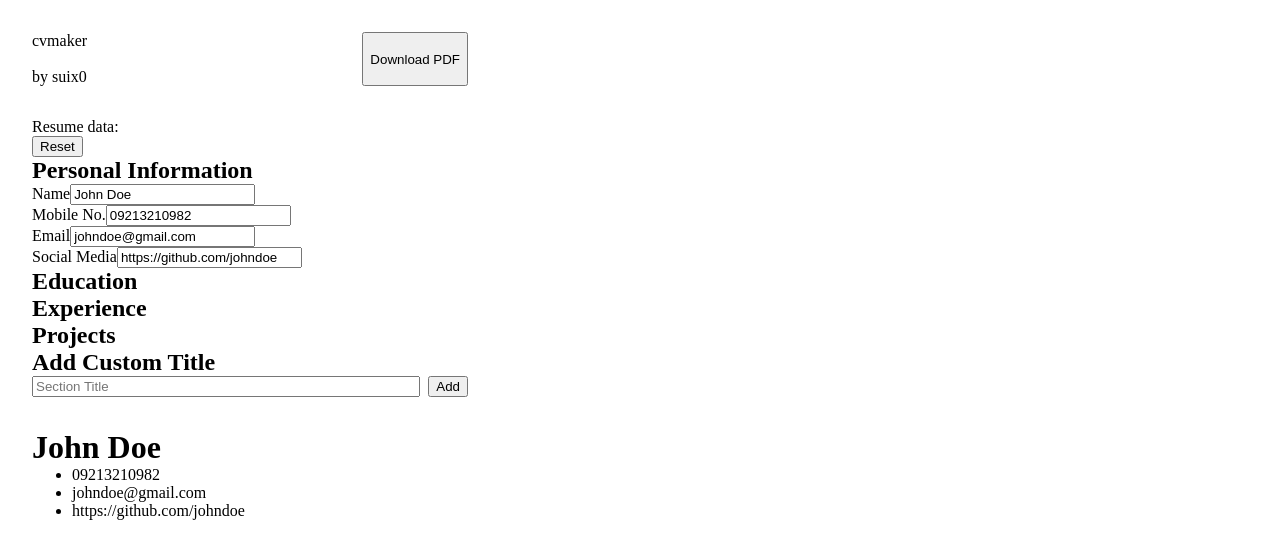
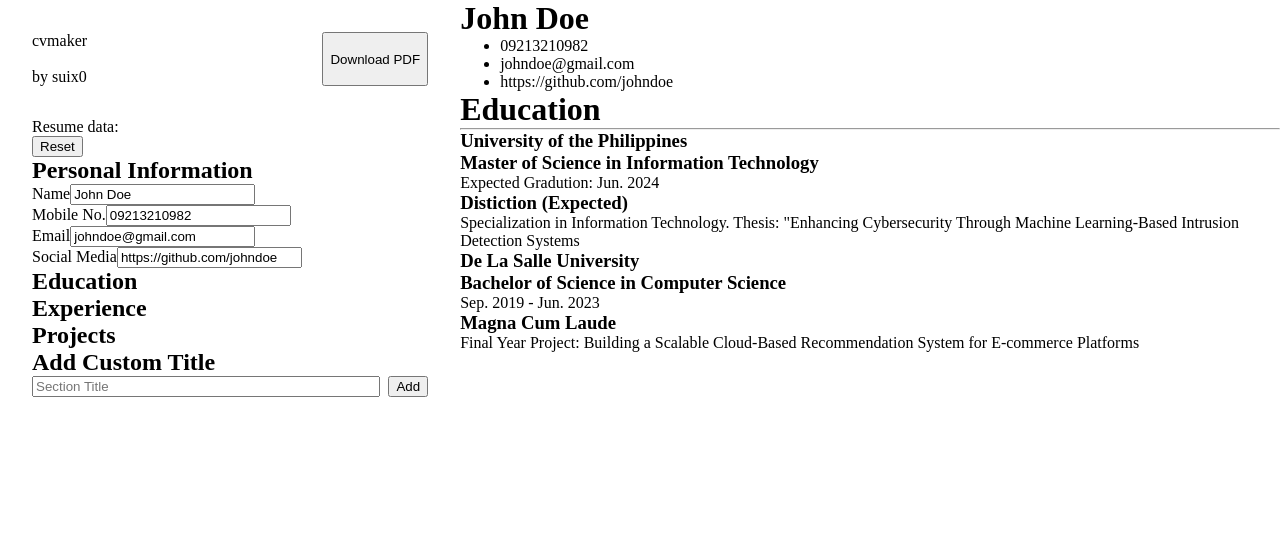
Before and after one commit to suix0/cvmaker, a React (Vite) app: page / in a window 1280 px wide. Shown: the top 558 px of the page. Built offline with nearby package versions, Linux system fonts and the light colour scheme.

Commit message:
edit and add education data reflects in cv display

```diff
--- a/src/App.css
+++ b/src/App.css
@@ -1,3 +1,8 @@
+main {
+  display: flex;
+  justify-content: space-around;
+}
+
 .cvInput {
   display: flex;
   flex-direction: column;
--- a/src/components/CvInput.jsx
+++ b/src/components/CvInput.jsx
@@ -1,14 +1,16 @@
 import { useState } from "react";
 import React from "react";
 import { PersonalInformation, PersonalInformationCvOutput } from "./Personal";
-import { EducationInformation } from "./Education";
+import { EducationInformation, EducationCvDisplay } from "./Education";
 import { ExperienceInformation } from "./Experience";
 import { ProjectsInformation } from "./Projects";
-import { CustomSectionForm } from "./customForm/CustomSectionForm";
+import { CustomSectionForm } from "./forms/CustomSectionForm";
+import educationData from "../data/educationData";
 
 let nextActiveIndex = 4;
 function CvInput() {
   // CV Information States
+  // Personal Information state
   const [personalInfo, setPersonalInfo] = useState({
     name: "John Doe",
     number: "09213210982",
@@ -16,6 +18,11 @@ function CvInput() {
     socialMedia: "https://github.com/johndoe",
   });
   const [customSectionTitle, setTitle] = useState("");
+
+  // Educaton Information state
+  const [initialEducationData, setEducationData] = useState(educationData);
+  const [educationCvDisplay, setEducationDisplay] = useState(educationData);
+  const [activeEdit, setActiveEdit] = useState(null);
 
   // Accordion logic in CV form sections
   const [activeIndex, setActive] = useState(0);
@@ -27,6 +34,15 @@ function CvInput() {
     setPersonalInfo({ ...personalInfo, [name]: value });
   }
 
+  // Education section
+  // Submit handler
+  function educationInfoSubmit(e) {
+    e.preventDefault();
+    setEducationDisplay(initialEducationData);
+    setActiveEdit(null);
+  }
+
+  // Add Custom Section handler
   function handleInputChange(e) {
     setTitle(e.target.value);
   }
@@ -52,6 +68,7 @@ function CvInput() {
   }
 
   return (
+    <main className="main">
       <div className="cvInput">
         <div className="cvInputHeading">
           <div>
@@ -78,6 +95,12 @@ function CvInput() {
           <EducationInformation
             isActive={activeIndex === 1}
             onShow={() => setActive(1)}
+            initialEducationData={initialEducationData}
+            setEducationData={setEducationData}
+            setEducationCvDisplay={setEducationDisplay}
+            submitHandler={educationInfoSubmit}
+            activeEdit={activeEdit}
+            setActiveEdit={setActiveEdit}
           ></EducationInformation>
           <ExperienceInformation
             isActive={activeIndex === 2}
@@ -102,12 +125,18 @@ function CvInput() {
             handleInputChange={handleInputChange}
           ></AddCustomSection>
         </div>
+      </div>
+      <div>
         <div>
           <PersonalInformationCvOutput
             personalInfo={personalInfo}
           ></PersonalInformationCvOutput>
+          <EducationCvDisplay
+            educationInfo={educationCvDisplay}
+          ></EducationCvDisplay>
         </div>
       </div>
+    </main>
   );
 }
 
--- a/src/components/Education.jsx
+++ b/src/components/Education.jsx
@@ -1,9 +1,16 @@
 import { useState } from "react";
 import educationData from "../data/educationData";
 
-function EducationInformation({ isActive, onShow }) {
-  const [activeEdit, setActiveEdit] = useState(null);
-  const [initialEducationData, setEducationData] = useState(educationData);
+function EducationInformation({
+  isActive,
+  onShow,
+  initialEducationData,
+  setEducationData,
+  submitHandler,
+  activeEdit,
+  setActiveEdit,
+  setEducationCvDisplay,
+}) {
   const [nextId, setNextId] = useState(3);
   const [newData, setNewData] = useState({
     id: nextId,
@@ -28,7 +35,6 @@ function EducationInformation({ isActive, onShow }) {
         return education;
       }
     });
-
     setEducationData(newEducationData);
   }
 
@@ -40,6 +46,8 @@ function EducationInformation({ isActive, onShow }) {
   function newDataSubmitHandler(e) {
     e.preventDefault();
     setEducationData([...initialEducationData, newData]);
+    setEducationCvDisplay([...initialEducationData, newData]);
+    setEd;
     setNextId(nextId + 1);
     setNewData({
       id: nextId + 1,
@@ -85,6 +93,7 @@ function EducationInformation({ isActive, onShow }) {
             deleteHandler={deleteEducationData}
             changeHandler={inputHandler}
             enterHandler={handleEnterPress}
+            submitHandler={submitHandler}
           ></EducationSection>
         ))}
       {activeEdit === 0 ? (
@@ -243,7 +252,9 @@ function EducationSection(props) {
             </button>
             <div>
               <button onClick={props.onCancel}>Cancel</button>
-              <button type="submit">Save</button>
+              <button type="submit" onClick={props.submitHandler}>
+                Save
+              </button>
             </div>
           </div>
         </form>
@@ -262,4 +273,26 @@ function EducationSection(props) {
   );
 }
 
-export { EducationInformation };
+function EducationCvDisplay(props) {
+  return (
+    <div>
+      <h1>Education</h1>
+      <hr></hr>
+      {props.educationInfo.map((education) => (
+        <div key={education.id}>
+          <div>
+            <h3>{education.institution}</h3>
+            <h3>{education.courseTitle}</h3>
+          </div>
+          <div>
+            <p>{education.date}</p>
+            <h3>{education.grade}</h3>
+          </div>
+          <p>{education.description}</p>
+        </div>
+      ))}
+    </div>
+  );
+}
+
+export { EducationInformation, EducationCvDisplay };
--- a/src/index.css
+++ b/src/index.css
@@ -2,8 +2,3 @@
   box-sizing: border-box;
   margin: 0;
 }
-
-#root {
-  height: 100svh;
-  display: flex;
-}
```
Also changed, not shown: src/components/forms/CustomSectionForm.jsx (renamed from src/components/customForm/CustomSectionForm.jsx). Lines whose indentation alone changed are shown as unchanged.
